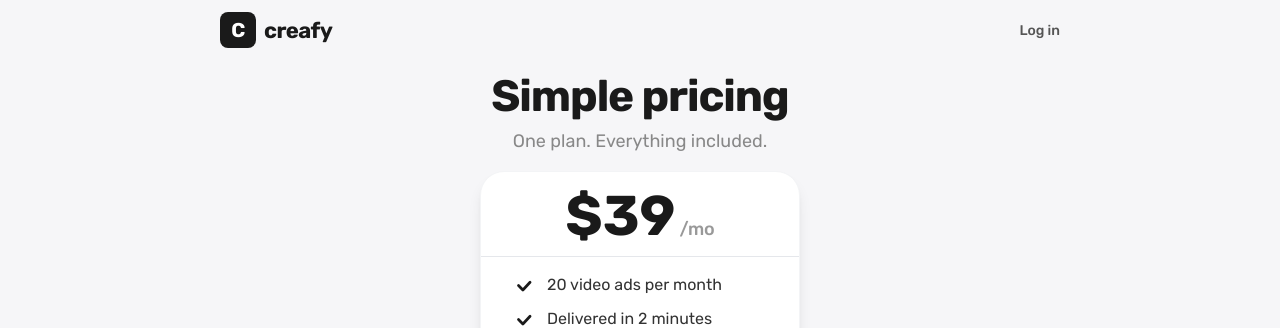
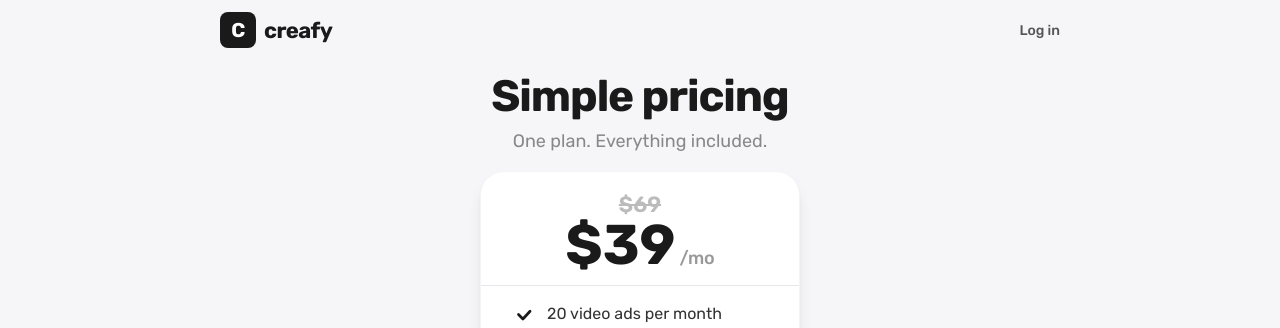
Before and after one commit to arthuruspro/creafy.ai, a Next.js app: page /pricing in a window 1280 px wide. Shown: the top 328 px of the page. Built offline with nearby package versions, Linux system fonts and the light colour scheme.

Commit message:
pricing: add strikethrough $69 above price for anchor effect

```diff
--- a/src/app/pricing/page.tsx
+++ b/src/app/pricing/page.tsx
@@ -211,7 +211,8 @@ export default function PricingPage() {
           <div className="max-w-xs mx-auto bg-white rounded-3xl shadow-lg border border-gray-100 overflow-hidden">
             {/* Price header */}
             <div className="px-8 pt-7 pb-5 md:pt-4 md:pb-3 text-center border-b border-gray-200">
-              <div className="flex items-baseline justify-center gap-1">
+              <span className="text-[18px] md:text-[22px] font-semibold text-[#bbb] line-through">$69</span>
+              <div className="flex items-baseline justify-center gap-1 -mt-1">
                 <span className="text-[40px] md:text-[56px] font-extrabold text-[#1a1a1a] leading-none">$39</span>
                 <span className="text-[18px] text-[#999] font-medium">/mo</span>
               </div>
```
